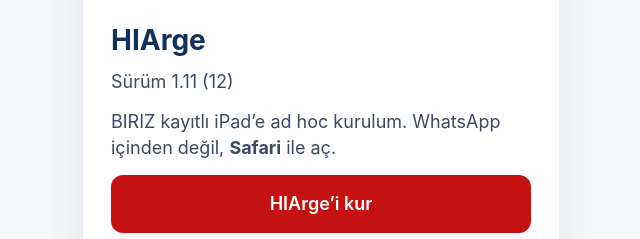
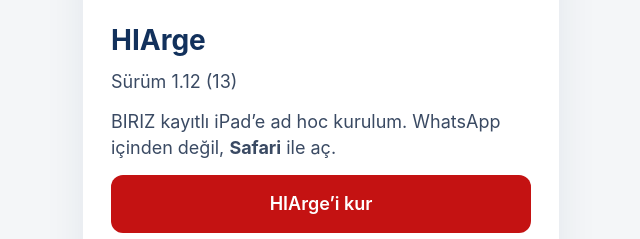
Before and after one commit to Biriz-Yazilim/himobil-ota, a plain HTML site: page index.html in a window 1280 px wide. Shown: the part 151-390 px from the top of the page, 319-959 px from the left. Drawn offline with Linux system fonts and the light colour scheme.

Commit message:
Publish HIArge 1.12 ad hoc IPA.
Co-authored-by: Cursor <cursoragent@cursor.com>

```diff
--- a/index.html
+++ b/index.html
@@ -20,7 +20,7 @@
   <main>
     <img class="icon" src="icon-512.png" alt="HIArge">
     <h1>HIArge</h1>
-    <p>Sürüm 1.11 (12)</p>
+    <p>Sürüm 1.12 (13)</p>
     <p>BIRIZ kayıtlı iPad’e ad hoc kurulum. WhatsApp içinden değil, <strong>Safari</strong> ile aç.</p>
     <p><a class="install" id="install" href="#">HIArge’i kur</a></p>
     <ol>
```
Also changed, not shown: 2 other files.
